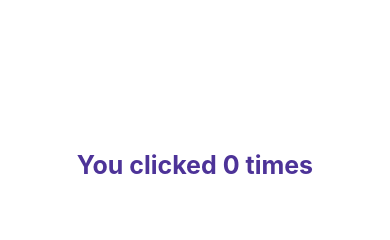
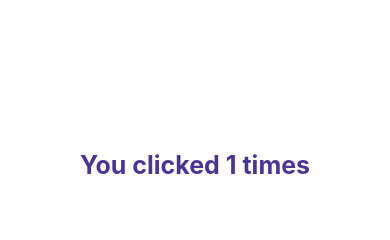
Before and after one commit to passontw/mopcon_2022_wallet, a React Native app: screen / in a window 390 px wide. Shown: the top 240 px of the page. Built offline with nearby package versions, Linux system fonts and the light colour scheme.

Commit message:
feat: function component 倒數計時(錯誤範例)
2.3.1

```diff
--- a/App.js
+++ b/App.js
@@ -1,8 +1,16 @@
-import { useState } from "react";
+import { useState, useEffect } from "react";
 import { View, StyleSheet, Text, TouchableOpacity } from 'react-native';
 
 export default function App() {
   const [count, setCount] = useState(0);
+
+  useEffect(() => {
+    const timmer = setInterval(() => {
+      setCount(count + 1);
+      console.log("🚀 ~ file: App.js ~ line 10 ~ timmer ~ count", count)
+    }, 1000);
+    return () => clearInterval(timmer);
+  }, []);
   return (
     <View style={[styles.bg]}>
       <View style={{ height: 100 }}>
```
